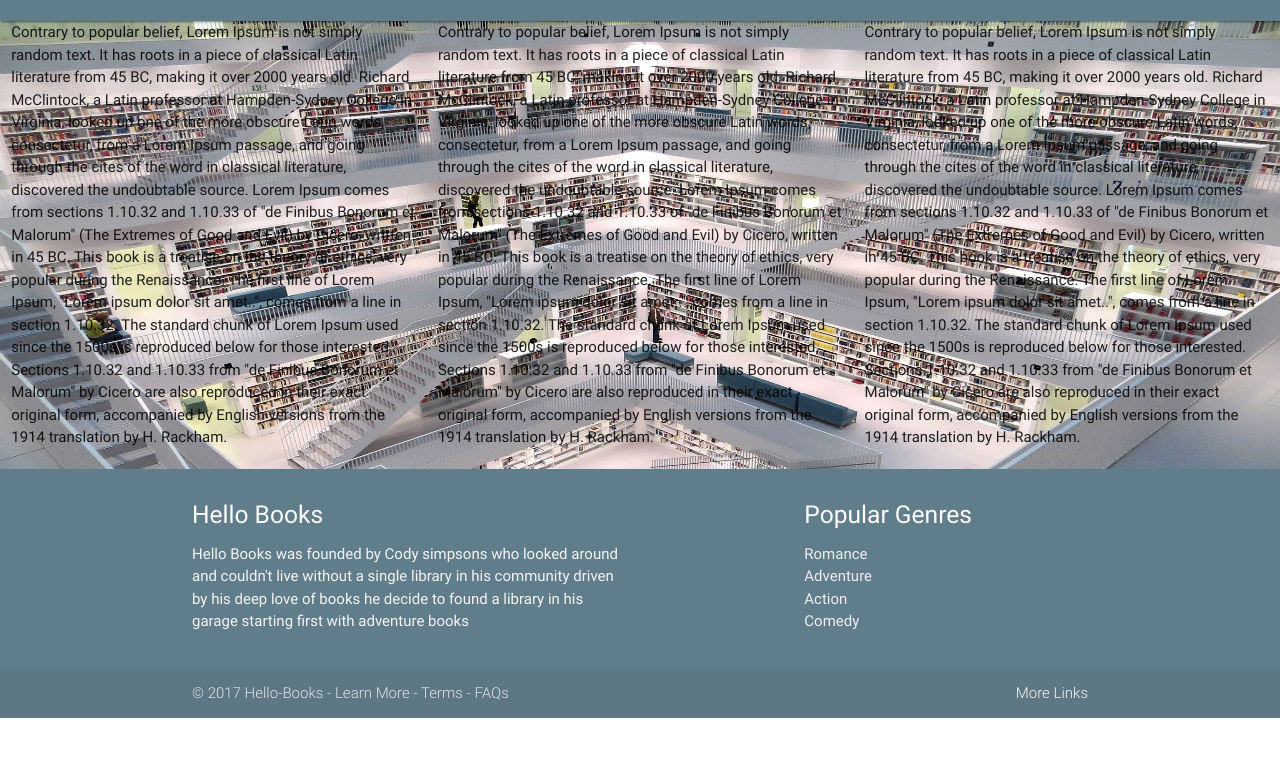
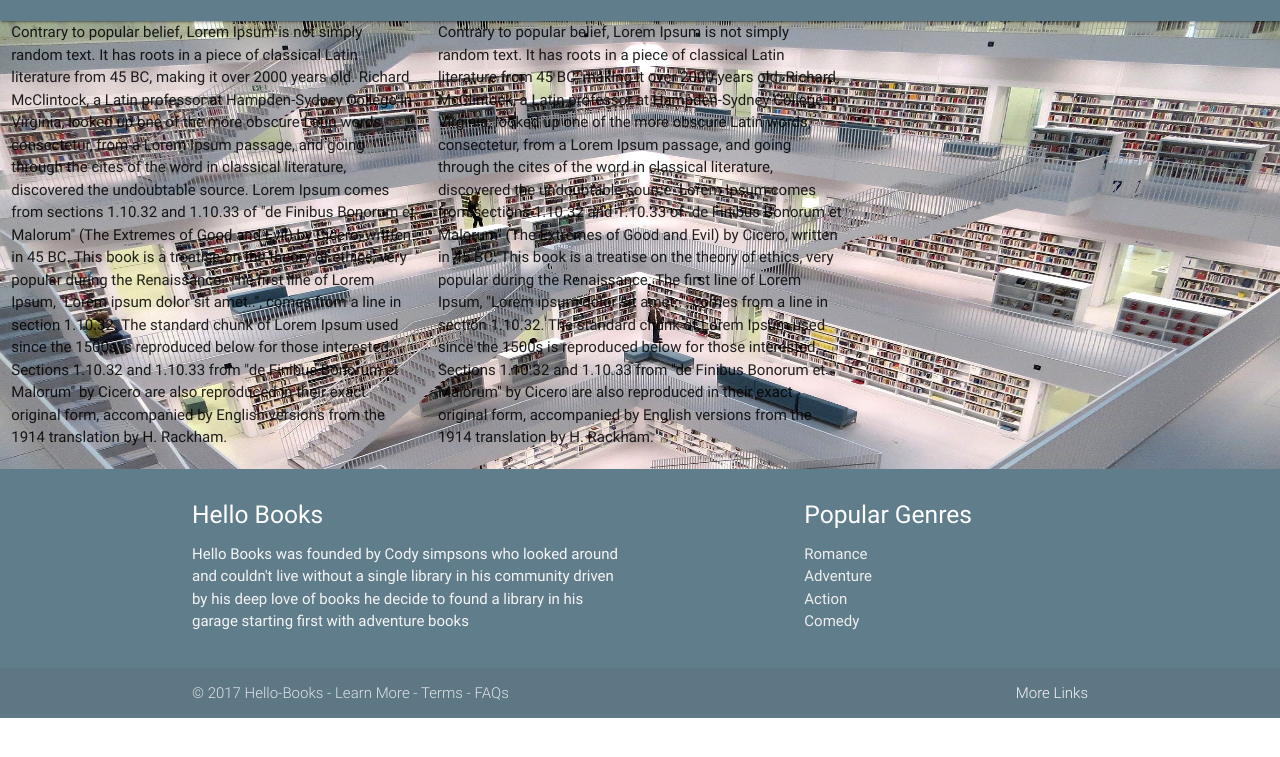
Before and after one commit to Adeohluwa/Adeohluwa.github.io, a plain HTML site: page index.html in a window 1280 px wide. Shown: the part 43-800 px from the top of the page. Drawn offline with nearby package versions, Linux system fonts and the light colour scheme.

Commit message:
create a blank form in colum 3

```diff
--- a/index.html
+++ b/index.html
@@ -48,10 +48,10 @@ The standard chunk of Lorem Ipsum used since the 1500s is reproduced below for t
 The standard chunk of Lorem Ipsum used since the 1500s is reproduced below for those interested. Sections 1.10.32 and 1.10.33 from "de Finibus Bonorum et Malorum" by Cicero are also reproduced in their exact original form, accompanied by English versions from the 1914 translation by H. Rackham.
       	</div>
       	<div class="col s4">
-        <!-- Promo Content 3 goes here -->
-        Contrary to popular belief, Lorem Ipsum is not simply random text. It has roots in a piece of classical Latin literature from 45 BC, making it over 2000 years old. Richard McClintock, a Latin professor at Hampden-Sydney College in Virginia, looked up one of the more obscure Latin words, consectetur, from a Lorem Ipsum passage, and going through the cites of the word in classical literature, discovered the undoubtable source. Lorem Ipsum comes from sections 1.10.32 and 1.10.33 of "de Finibus Bonorum et Malorum" (The Extremes of Good and Evil) by Cicero, written in 45 BC. This book is a treatise on the theory of ethics, very popular during the Renaissance. The first line of Lorem Ipsum, "Lorem ipsum dolor sit amet..", comes from a line in section 1.10.32.
+        <!--LOGIN FORM-->
+        <form method="post" action="/login">
 
-The standard chunk of Lorem Ipsum used since the 1500s is reproduced below for those interested. Sections 1.10.32 and 1.10.33 from "de Finibus Bonorum et Malorum" by Cicero are also reproduced in their exact original form, accompanied by English versions from the 1914 translation by H. Rackham.
+        </form>
       	</div>
 
     </div>
```
